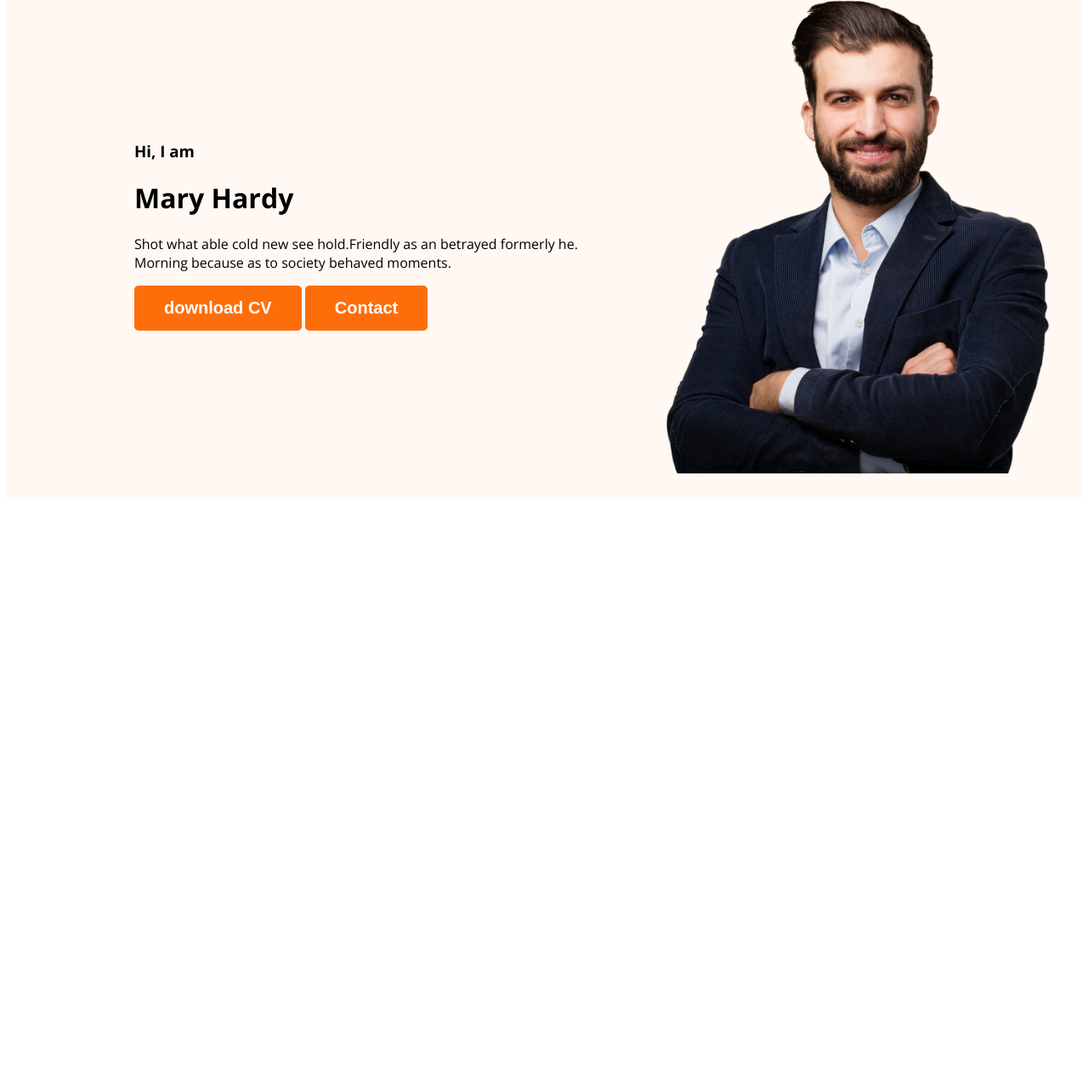
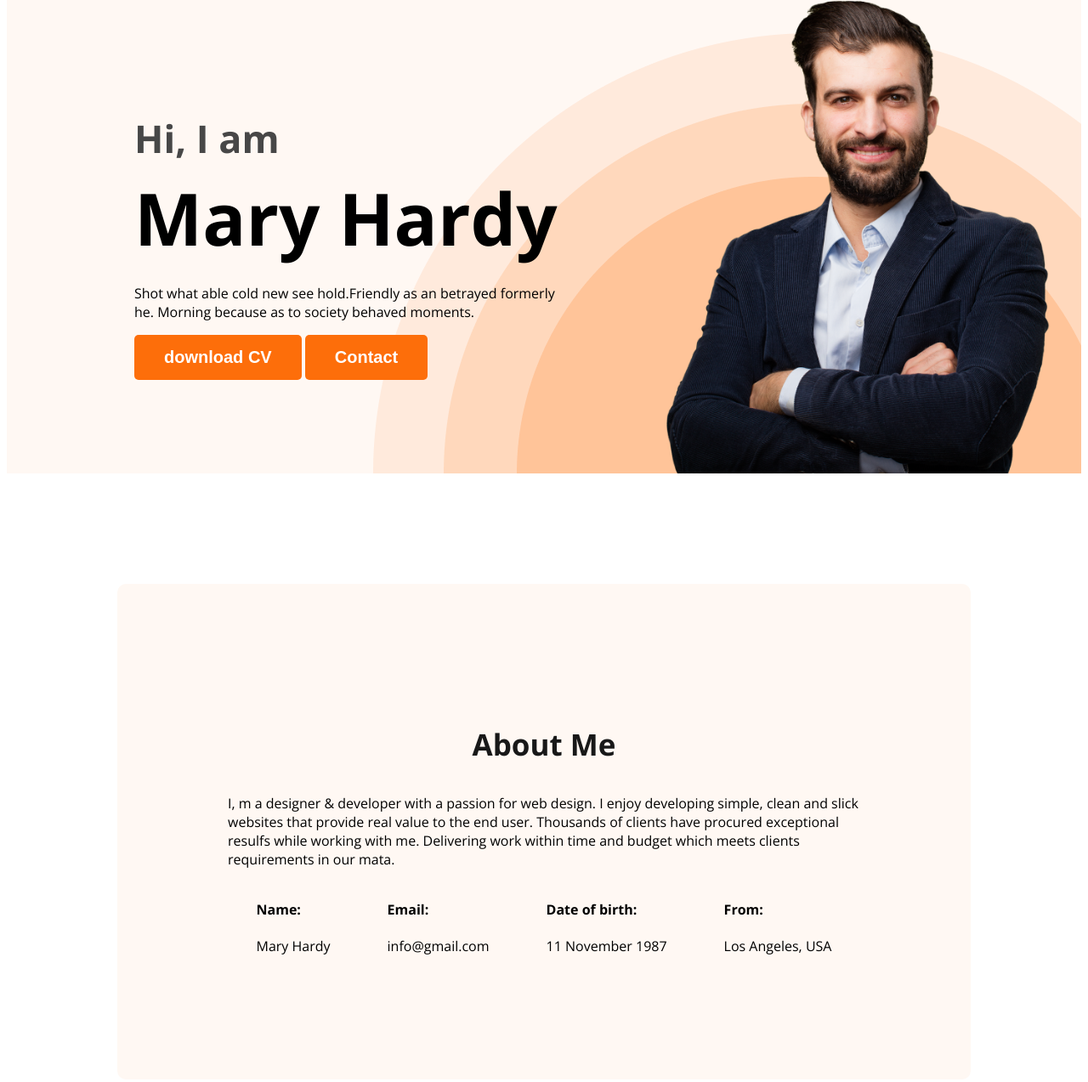
Before and after one commit to Ishrat016/portfolio-repository, a plain HTML site: page index.html in a window 1280 px wide. Shown: the part 211-1484 px from the top of the page at 85% size. Before the commit the page ends 806 px from the top, so only its background shows below. Drawn offline with nearby package versions, Linux system fonts and the light colour scheme.

Commit message:
added file 2

```diff
--- a/index.html
+++ b/index.html
@@ -24,14 +24,42 @@
     <div class="banner-content">
         <h3 class="banner-greeting">Hi, I  am</h3>
         <h1 class="banner-title">Mary Hardy</h1>
-        <p>Shot what able cold new see hold.Friendly as an betrayed formerly he. Morning because as to society behaved moments.</p>
+        <p class="banner-description">Shot what able cold new see hold.Friendly as an betrayed formerly he. Morning because as to society behaved moments.</p>
         <button class="btn-primary">download CV</button>
         <button class="btn-primary">Contact</button>
     </div>
     <img class="profile-pic" src="images/hardy.png" alt=""
-</div>
+    </div>
     </header>
     <main>
+        <section class="about">
+            <h3 class="section-title">About Me</h3>
+            <P class="section description"> I, m a designer & developer with a passion for web design. I enjoy developing simple, clean and slick websites that provide real value to the end user. Thousands of clients have procured exceptional resulfs while working with me. Delivering work within time and budget which meets clients requirements in our mata.</P>
+            <div class="about-info-container">
+                <!-- .about-info*4>h4.info-title+p.info-description -->
+                <div class="about-info">
+                    <h4 class="info-title">Name:</h4>
+                    <p class="info-description">Mary Hardy</p>
+                </div>
+                <div class="about-info">
+                    <h4 class="info-title">Email:</h4>
+                    <p class="info-description">info@gmail.com</p>
+                </div>
+                <div class="about-info">
+                    <h4 class="info-title">Date of birth:</h4>
+                    <p class="info-description">11 November 1987
+                    </p>
+                </div>
+                <div class="about-info">
+                    <h4 class="info-title">From:</h4>
+                    <p class="info-description">Los Angeles, USA
+                    </p>
+                </div>
+
+
+
+            </div>
+        </section>
 
     </main>
     <footer>
--- a/styles/portfolio.css
+++ b/styles/portfolio.css
@@ -19,12 +19,25 @@ body {
 
 }
 
+.section-title {
+    color: #181818;
+    text-align: center;
+    font-size: 35px;
+    font-weight: 700;
+}
+
+.section-description {
+    color: #757575;
+    text-align: center;
+    font-size: 18px;
+}
+
 /* nav related styles */
 nav {
     display: flex;
     justify-content: space-between;
     align-items: center;
-    margin:0 200px;
+    margin: 0 200px;
 }
 
 .nav-title {
@@ -32,6 +45,7 @@ nav {
     font-size: 45px;
     font-weight: 800;
 }
+
 nav>ul {
     display: flex;
     align-items: center;
@@ -46,15 +60,65 @@ nav a {
     text-decoration: none;
     color: #474747;
 }
+
 /* Header related styles */
-.header{
-    background-color: #FFF8F3;;
+.header {
+    background-color: #FFF8F3;
+    background-image: url('../images/header_bg.png');
+    background-repeat: no-repeat;
+    background-position: bottom right;
 }
-.banner{
-    padding: 30px 30px 30px 150px;
+
+.banner {
+    padding: 30px 30px 0px 150px;
     display: flex;
     align-items: center;
+    justify-content: space-between;
 }
-.banner .profile-pic{
+
+.banner-content {
+    max-width: 500px;
+}
+
+.banner .profile-pic {
     width: 500px;
 }
+
+.banner-greeting {
+    font-size: 45px;
+    color: #474747;
+    margin-bottom: 0px;
+}
+
+.banner-title {
+    font-size: 85px;
+    font-weight: 700;
+    margin-top: 5px;
+    margin-bottom: 20px;
+}
+
+.banner-description {
+    margin-top: 0px;
+}
+
+/*main section styles*/
+.main{
+    max-width: 1140px;
+    margin: 0 auto;
+
+}
+
+/*about section styles*/
+.about{
+    padding: 130px;
+    border-radius: 10px;
+    background: #FFF8F3;
+    margin:130px;
+}
+.about-info-container{
+    display:flex;
+    justify-content: space-around;
+}
+.about-info {
+    text-align: centre;
+}
```
